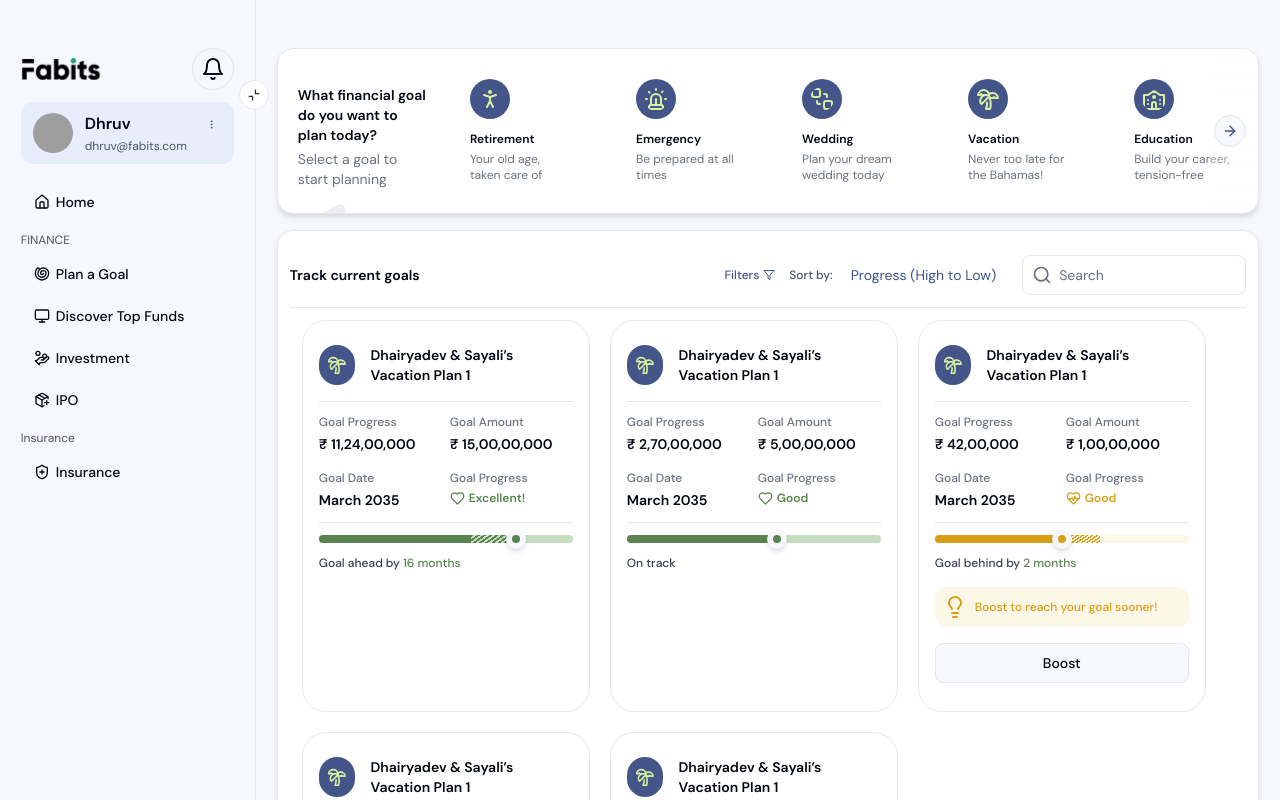
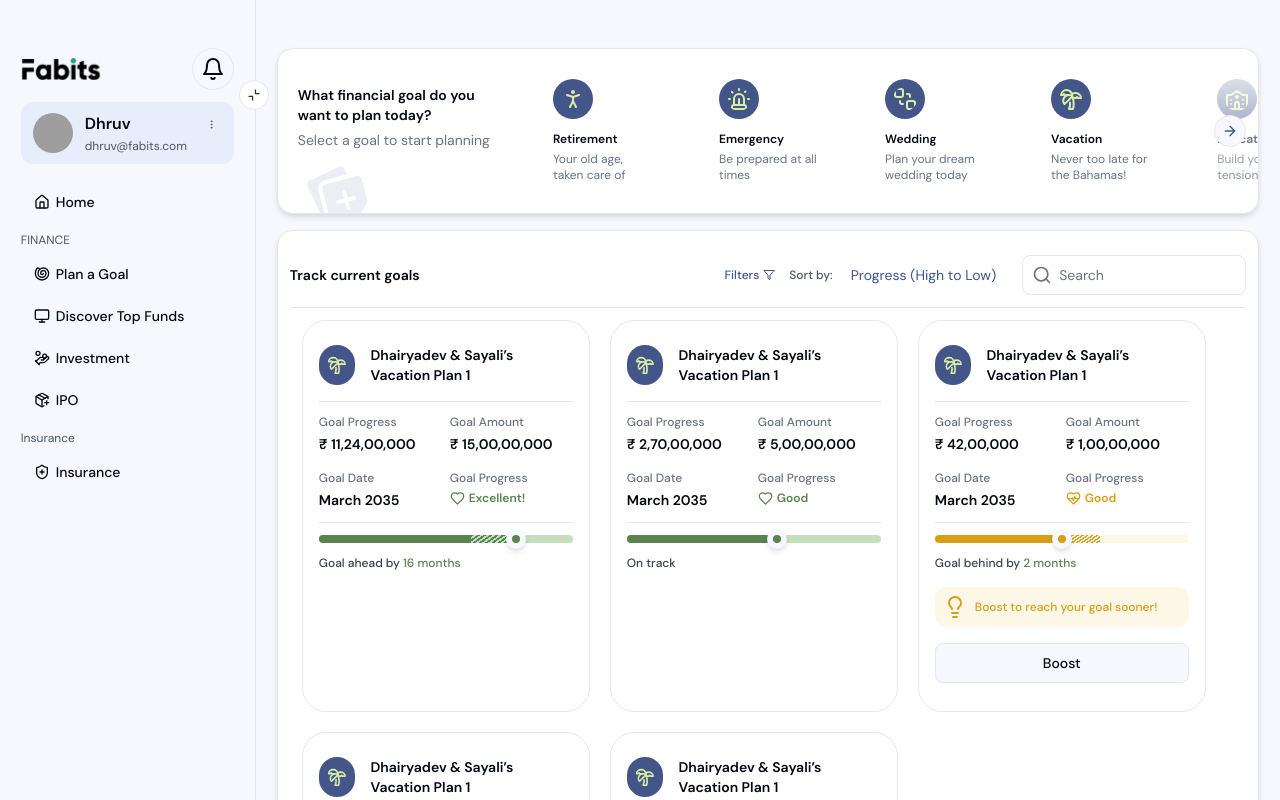
Before and after one commit to mk-Guvi/Finest, a Next.js app: page / in a window 1280 px wide. Built offline with nearby package versions, Linux system fonts and the light colour scheme; grey boxes are pictures that could not be loaded.

Commit message:
[fix] fixed carosel item

```diff
--- a/src/app/(main)/PlanSection/PlanSectionDesktopView.tsx
+++ b/src/app/(main)/PlanSection/PlanSectionDesktopView.tsx
@@ -18,7 +18,7 @@ export function PlanSectionDesktopView() {
 
     <Carousel className="w-full md:block hidden border bg-white rounded-2xl relative  drop-shadow-md">
       <CarouselContent>
-        <CarouselItem className="md:basis-1/2 pt-9 pl-9 lg:basis-1/4 xl:basis-1/6 2xl:basis-1/12">
+        <CarouselItem className="md:basis-1/2 pt-9 pl-9 lg:basis-1/4 ">
           <div className="flex flex-col justify-between  h-32 gap-1">
             <p className="font-semibold text-sm">{carouselTitle}</p>
             <p className="text-gray-500 text-sm">{carouselSubTitle}</p>
@@ -35,7 +35,7 @@ export function PlanSectionDesktopView() {
           return (
 
             <CarouselItem
-              className="md:basis-1/4 lg:basis-1/6 flex  justify-center items-center "
+              className="md:basis-1/4 lg:basis-1/6 xl:basis-1/8 2xl:basis-1/12 flex  justify-center items-center "
               key={i}
 
             >
```
